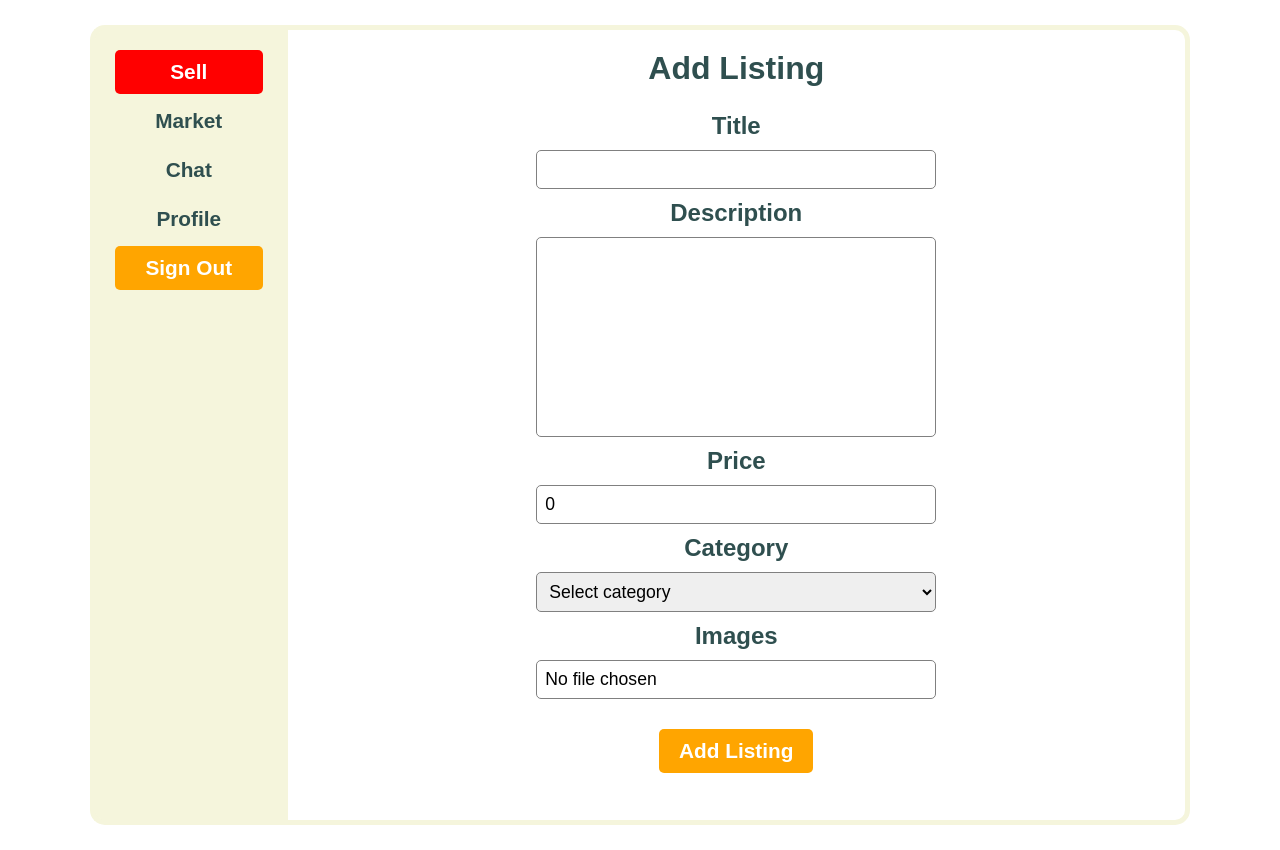
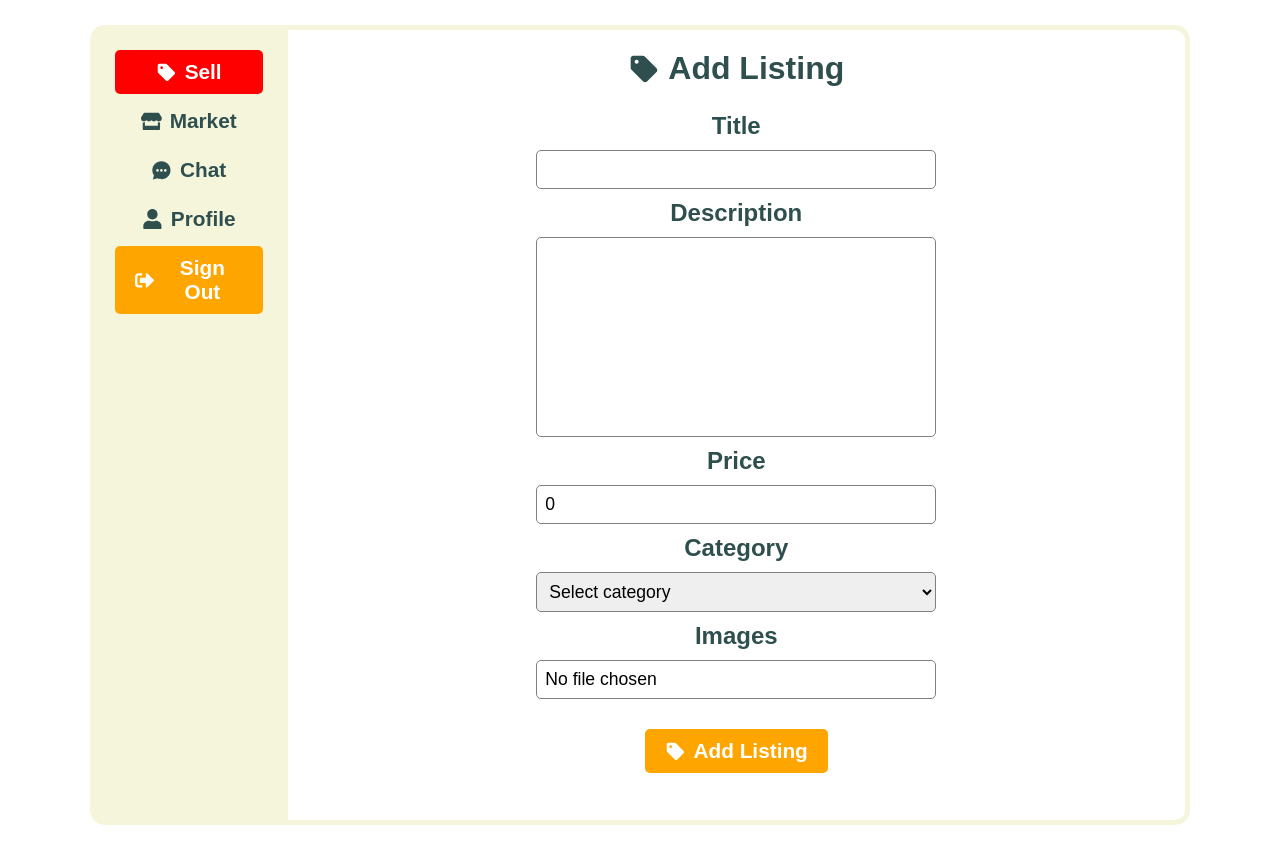
Before and after one commit to devwinston/lelong-market, a React (Create React App) app in the folder client/: page /listing in a window 1280 px wide. Built offline with nearby package versions, Linux system fonts and the light colour scheme; no server answers; sample sign-in values are in the browser's storage; a web font is replaced by a local one.

Commit message:
added icons

```diff
--- a/client/src/App.css
+++ b/client/src/App.css
@@ -50,6 +50,9 @@
 }
 
 .links a {
+  display: flex;
+  justify-content: center;
+  align-items: center;
   color: darkslategrey;
   font-size: 1.3rem;
   font-weight: bold;
@@ -81,6 +84,8 @@ button {
   cursor: pointer;
 }
 
+a svg,
+h1 svg,
 button svg {
   margin-right: 8px;
 }
@@ -99,6 +104,9 @@ button:hover {
 }
 
 h1 {
+  display: flex;
+  justify-content: center;
+  align-items: center;
   color: darkslategrey;
   text-align: center;
   margin-bottom: 15px;
--- a/client/src/components/Nav.tsx
+++ b/client/src/components/Nav.tsx
@@ -1,5 +1,8 @@
 import React, { useContext, useEffect } from "react";
 import { NavLink, useNavigate } from "react-router-dom";
+import { FaStore, FaUser, FaSignInAlt, FaSignOutAlt } from "react-icons/fa";
+import { MdSell } from "react-icons/md";
+import { IoChatbubbleEllipsesSharp } from "react-icons/io5";
 
 import { AuthContext } from "../contexts/authContext";
 import { useSignout } from "../hooks/useAuth";
@@ -18,23 +21,21 @@ const Nav = () => {
 
       <div className="menu">
         {auth.user && (
-          <button className="sell-button" onClick={() => navigate("/listing")}>
-            Sell
-          </button>
+          <button className="sell-button" onClick={() => navigate("/listing")}><MdSell />Sell</button>
         )}
 
         <div className="links">
-          <NavLink to="/">Market</NavLink>
-          {auth.user && <NavLink to={"/chat"}>Chat</NavLink>}
+          <NavLink to="/"><FaStore />Market</NavLink>
+          {auth.user && <NavLink to={"/chat"}><IoChatbubbleEllipsesSharp />Chat</NavLink>}
           {auth.user && (
-            <NavLink to={`/profile/${auth.user.uid}`}>Profile</NavLink>
+            <NavLink to={`/profile/${auth.user.uid}`}><FaUser />Profile</NavLink>
           )}
         </div>
 
         {!auth.user && (
-          <button onClick={() => navigate("/register")}>Register</button>
+          <button onClick={() => navigate("/register")}><FaSignInAlt />Register</button>
         )}
-        {auth.user && <button onClick={signout}>Sign Out</button>}
+        {auth.user && <button onClick={signout}><FaSignOutAlt />Sign Out</button>}
       </div>
     </div>
   );
--- a/client/src/pages/AddListing.tsx
+++ b/client/src/pages/AddListing.tsx
@@ -1,5 +1,6 @@
 import React, { ChangeEvent, FormEvent, useState } from "react";
 import { useNavigate } from "react-router-dom";
+import { MdSell } from "react-icons/md";
 
 import { useAddListing } from "../hooks/useListing";
 import { checkFiles } from "../utilities/checkFiles";
@@ -82,7 +83,7 @@ const AddListing = () => {
 
   return (
     <div className="add-listing">
-      <h1>Add Listing</h1>
+      <h1><MdSell />Add Listing</h1>
 
       <form onSubmit={handleSubmit}>
         <h2>Title</h2>
@@ -143,7 +144,7 @@ const AddListing = () => {
           required
         />
 
-        <button type="submit">Add Listing</button>
+        <button type="submit"><MdSell />Add Listing</button>
       </form>
 
       {error && <p className="error-text">Add Listing Error: {error}</p>}
--- a/client/src/pages/Chat.tsx
+++ b/client/src/pages/Chat.tsx
@@ -1,6 +1,6 @@
 import React, { useContext, useEffect, useState } from "react";
 import { Link, useLocation } from "react-router-dom";
-import { IoSend } from "react-icons/io5";
+import { IoChatbubbleEllipsesSharp, IoSend } from "react-icons/io5";
 import { FaHourglassEnd } from "react-icons/fa";
 
 import { AuthContext } from "../contexts/authContext";
@@ -154,7 +154,7 @@ const Chat = () => {
 
   return (
     <div className="chat">
-      <h1>Chat</h1>
+      <h1><IoChatbubbleEllipsesSharp />Chat</h1>
 
       <div className="chat-grid">
         <div className="chat-conversations">
--- a/client/src/pages/Market.tsx
+++ b/client/src/pages/Market.tsx
@@ -6,7 +6,7 @@ import React, {
   useRef,
   useState,
 } from "react";
-import { FaSearch } from "react-icons/fa";
+import { FaStore, FaSearch } from "react-icons/fa";
 
 import { ListingContext } from "../contexts/listingContext";
 import { useGetListings } from "../hooks/useListing";
@@ -137,7 +137,7 @@ const Market = () => {
 
   return (
     <div className="market">
-      <h1>Market</h1>
+      <h1><FaStore />Market</h1>
       <div className="search-group">
         <input
           className="search-input"
--- a/client/src/pages/Profile.tsx
+++ b/client/src/pages/Profile.tsx
@@ -1,7 +1,7 @@
 import React, { ChangeEvent, useContext, useEffect, useState } from "react";
 import { useNavigate, useParams } from "react-router-dom";
 import { toast } from "react-toastify";
-import { FaEdit, FaEye, FaKey } from "react-icons/fa";
+import { FaUser, FaEdit, FaEye, FaKey } from "react-icons/fa";
 
 import { storage } from "../config/firebase.config";
 import { AuthContext } from "../contexts/authContext";
@@ -137,7 +137,7 @@ const Profile = () => {
 
   return (
     <div className="profile">
-      <h1>Profile</h1>
+      <h1><FaUser />Profile</h1>
 
       <h2>Profile Details</h2>
       {profile.uid && (
--- a/client/src/pages/Register.tsx
+++ b/client/src/pages/Register.tsx
@@ -1,5 +1,7 @@
 import React, { ChangeEvent, FormEvent, useState } from "react";
 import { toast } from "react-toastify";
+import { FaSignInAlt } from "react-icons/fa";
+import { MdLockReset } from "react-icons/md";
 
 import { useSignup, useSignin, useResetUser } from "../hooks/useAuth";
 
@@ -56,7 +58,7 @@ const Register = () => {
 
   return (
     <div className="register">
-      <h1>Register</h1>
+      <h1><FaSignInAlt />Register</h1>
 
       <form onSubmit={handleSubmit}>
         {register && (
@@ -99,7 +101,7 @@ const Register = () => {
 
         {register && (
           <>
-            <button type="submit">Sign Up</button>
+            <button type="submit"><FaSignInAlt />Sign Up</button>
             <p className="form-text" onClick={() => setRegister(false)}>
               Sign In Instead
             </p>
@@ -110,7 +112,7 @@ const Register = () => {
           <>
             {!reset && (
               <>
-                <button type="submit">Sign In</button>
+                <button type="submit"><FaSignInAlt />Sign In</button>
                 <p className="form-text" onClick={() => setRegister(true)}>
                   Sign Up Instead
                 </p>
@@ -122,7 +124,7 @@ const Register = () => {
 
             {reset && (
               <>
-                <button type="submit">Reset Password</button>
+                <button type="submit"><MdLockReset />Reset Password</button>
                 <p className="form-text" onClick={() => setReset(false)}>
                   Sign In Instead
                 </p>
```
